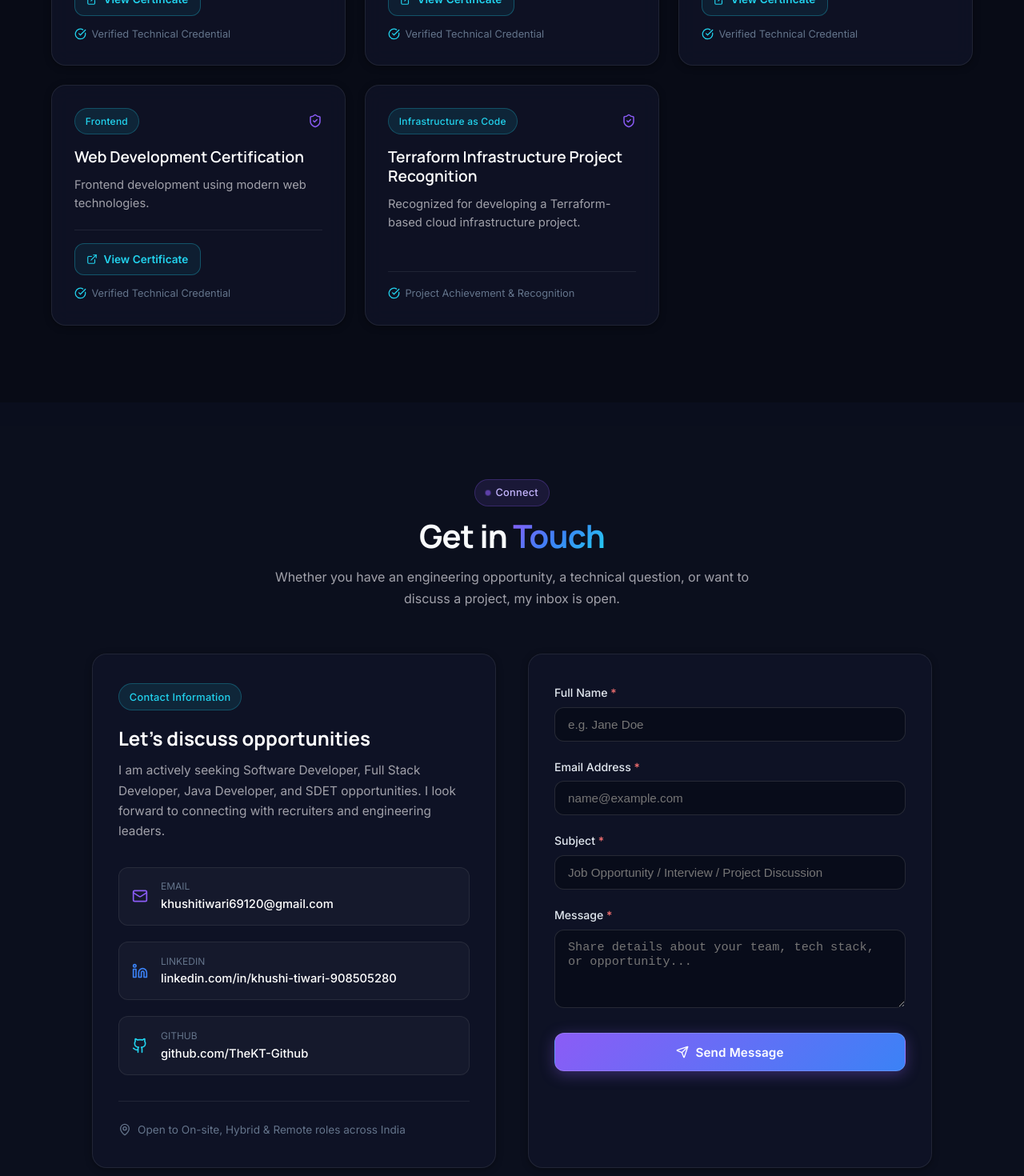
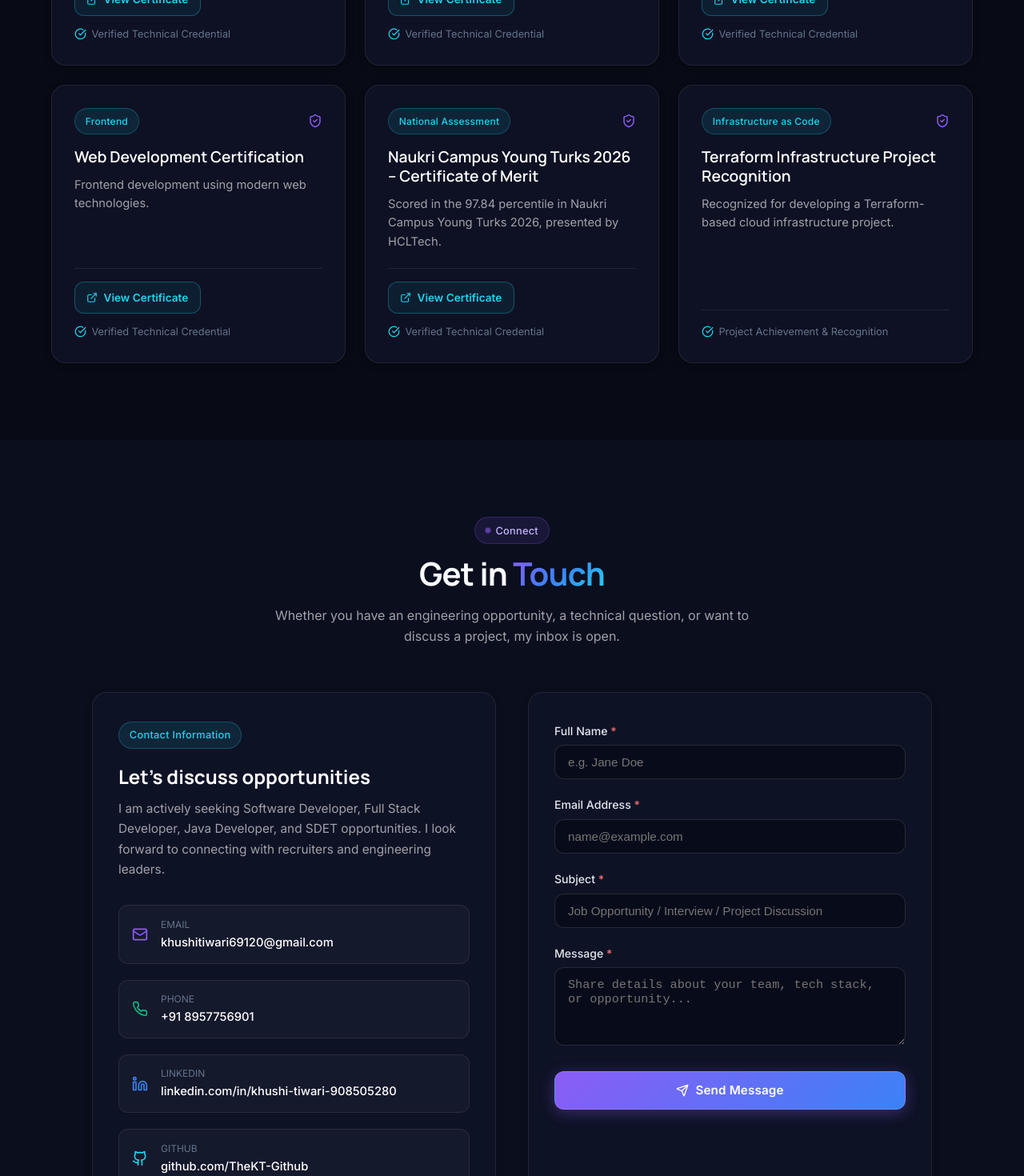
Before and after one commit to TheKT-Github/khushi-tiwari-portfolio, a React (Vite) app: page / in a window 1280 px wide. Shown: the part 7220-8690 px from the top of the page at 80% size. Built offline with nearby package versions, Linux system fonts and the light colour scheme; no server answers.

Commit message:
feat: add Naukri Young Turks certificate and Phone contact card

```diff
--- a/src/data/portfolioData.js
+++ b/src/data/portfolioData.js
@@ -9,6 +9,8 @@ export const personalData = {
   title: "Aspiring Software Developer | Full Stack Developer",
   tagline: "I enjoy building meaningful digital experiences and developing practical software solutions.",
   email: "khushitiwari69120@gmail.com",
+  phone: "8957756901",
+  phoneDisplay: "+91 8957756901",
   location: "India",
   github: "https://github.com/TheKT-Github",
   linkedin: "https://linkedin.com/in/khushi-tiwari-908505280",
@@ -261,6 +263,12 @@ export const certificationsData = [
     certificateUrl: "https://drive.google.com/file/d/1PfONepI5L3ZAODXO_NRMU5PYNbw75HKP/view?usp=sharing"
   },
   {
+    title: "Naukri Campus Young Turks 2026 – Certificate of Merit",
+    category: "National Assessment",
+    description: "Scored in the 97.84 percentile in Naukri Campus Young Turks 2026, presented by HCLTech.",
+    certificateUrl: "https://drive.google.com/file/d/1OBRXcHeQThtYaaoJJP09Y7L8kf_EfJ8j/view?usp=sharing"
+  },
+  {
     title: "Terraform Infrastructure Project Recognition",
     category: "Infrastructure as Code",
     description: "Recognized for developing a Terraform-based cloud infrastructure project.",
--- a/src/sections/Contact.jsx
+++ b/src/sections/Contact.jsx
@@ -1,6 +1,6 @@
 import React, { useState } from 'react';
 import emailjs from '@emailjs/browser';
-import { Mail, Send, CheckCircle2, AlertCircle, Info, MapPin, Linkedin, Github, ExternalLink } from 'lucide-react';
+import { Mail, Phone, Send, CheckCircle2, AlertCircle, Info, MapPin, Linkedin, Github, ExternalLink } from 'lucide-react';
 import SectionHeading from '../components/SectionHeading';
 import { personalData } from '../data/portfolioData';
 
@@ -188,6 +188,34 @@ export default function Contact() {
                   <div>
                     <div style={{ fontSize: '0.75rem', color: 'var(--text-muted)', textTransform: 'uppercase' }}>Email</div>
                     <div style={{ fontSize: '0.92rem', color: '#FFFFFF', fontWeight: 500 }}>{personalData.email}</div>
+                  </div>
+                </a>
+
+                <a
+                  href={`tel:${personalData.phone || '8957756901'}`}
+                  style={{
+                    display: 'flex',
+                    alignItems: 'center',
+                    gap: '1rem',
+                    padding: '0.85rem 1rem',
+                    borderRadius: 'var(--radius-md)',
+                    background: 'rgba(255, 255, 255, 0.03)',
+                    border: '1px solid var(--border-subtle)',
+                    transition: 'all var(--transition-fast)'
+                  }}
+                  onMouseEnter={(e) => {
+                    e.currentTarget.style.borderColor = '#10B981';
+                    e.currentTarget.style.background = 'rgba(16, 185, 129, 0.1)';
+                  }}
+                  onMouseLeave={(e) => {
+                    e.currentTarget.style.borderColor = 'var(--border-subtle)';
+                    e.currentTarget.style.background = 'rgba(255, 255, 255, 0.03)';
+                  }}
+                >
+                  <Phone size={20} color="#10B981" />
+                  <div>
+                    <div style={{ fontSize: '0.75rem', color: 'var(--text-muted)', textTransform: 'uppercase' }}>Phone</div>
+                    <div style={{ fontSize: '0.92rem', color: '#FFFFFF', fontWeight: 500 }}>{personalData.phoneDisplay || personalData.phone || '8957756901'}</div>
                   </div>
                 </a>
 
```
